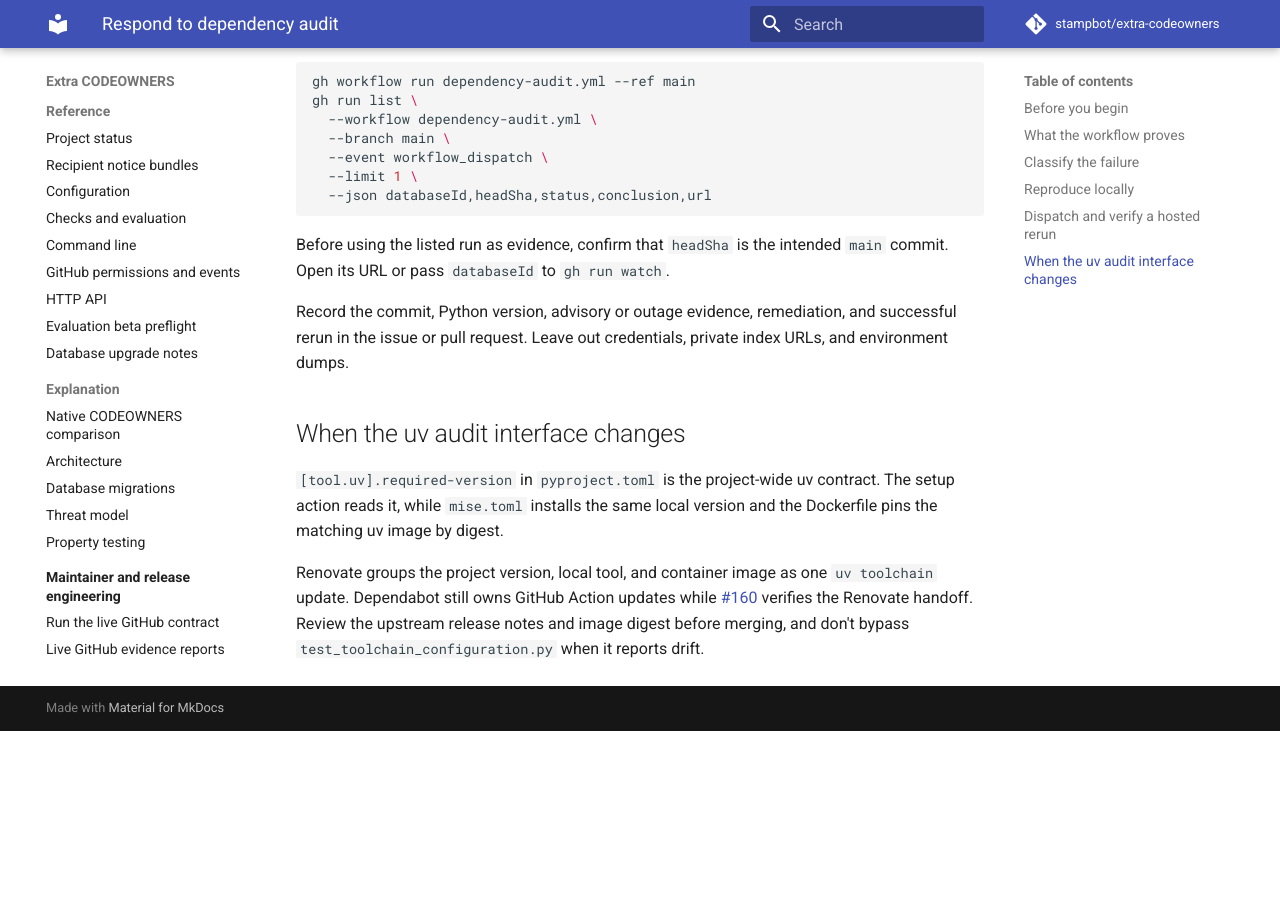
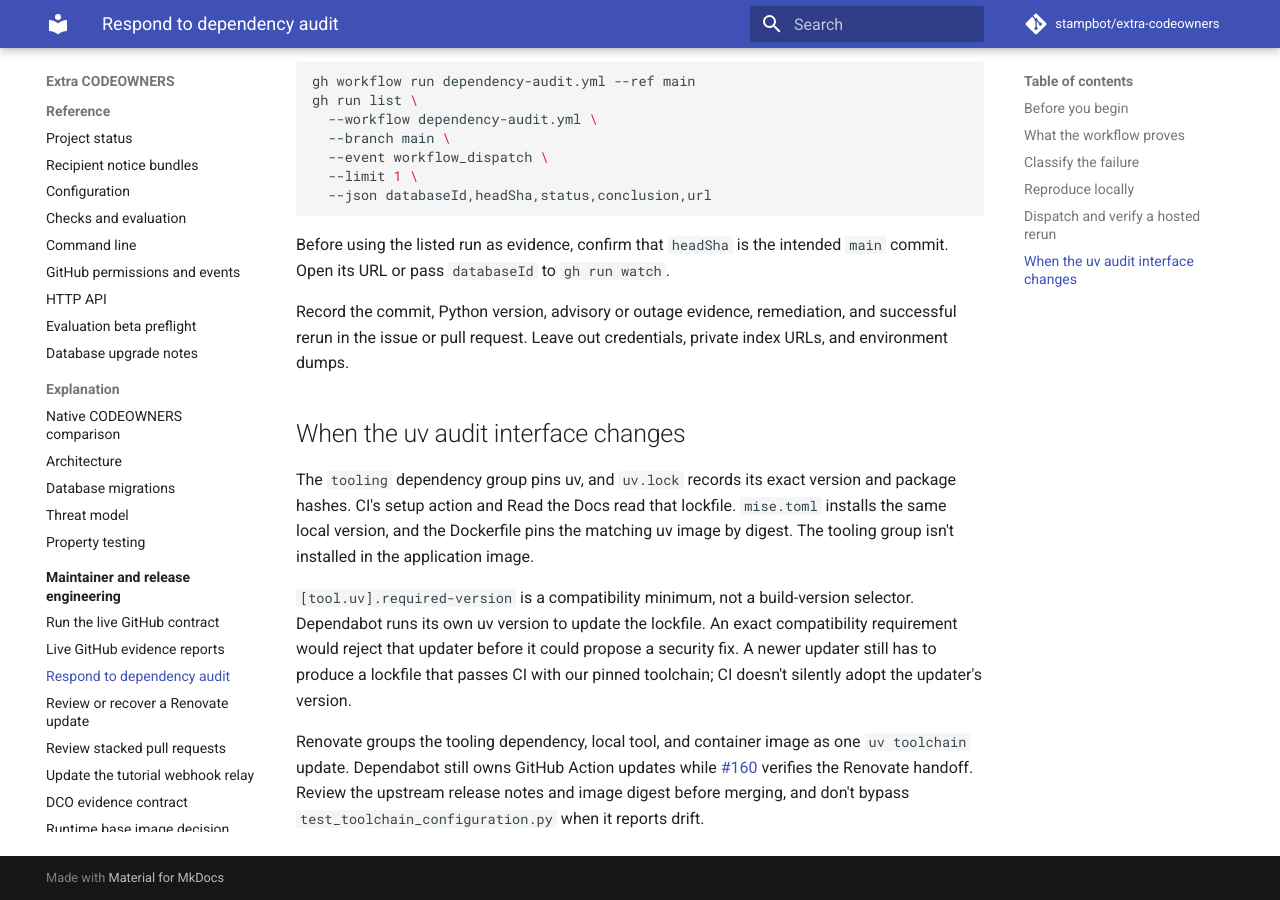
Before and after one commit to stampbot/extra-codeowners, an MkDocs documentation site: the page built from docs/how-to/respond-to-dependency-audit.md, in a window 1280 px wide and 900 px high, scrolled down 2340 px. Built offline with MkDocs 1.6.1 and Material for MkDocs 9.7.7, drawn with Linux system fonts in a browser that asks for light colours; comment, search, counter and statistics services are not loaded; before the commit the page ends 3071 px from its top, so only the background shows below that.

Commit message:
fix(deps): let dependency updaters use newer uv without changing build versions (#184)
* fix(deps): separate uv compatibility from locked build selection

Signed-off-by: Danny Sauer <github@dannysauer.com>

* test: make duplicate-package fixture concatenation explicit

Signed-off-by: Danny Sauer <github@dannysauer.com>

---------

Signed-off-by: Danny Sauer <github@dannysauer.com>

```diff
--- a/docs/how-to/respond-to-dependency-audit.md
+++ b/docs/how-to/respond-to-dependency-audit.md
@@ -105,11 +105,18 @@
 
 ## When the uv audit interface changes
 
-`[tool.uv].required-version` in `pyproject.toml` is the project-wide uv
-contract. The setup action reads it, while `mise.toml` installs the same local
-version and the Dockerfile pins the matching uv image by digest.
+The `tooling` dependency group pins uv, and `uv.lock` records its exact version
+and package hashes. CI's setup action and Read the Docs read that lockfile.
+`mise.toml` installs the same local version, and the Dockerfile pins the matching
+uv image by digest. The tooling group isn't installed in the application image.
 
-Renovate groups the project version, local tool, and container image as one
+`[tool.uv].required-version` is a compatibility minimum, not a build-version
+selector. Dependabot runs its own uv version to update the lockfile. An exact
+compatibility requirement would reject that updater before it could propose a
+security fix. A newer updater still has to produce a lockfile that passes CI
+with our pinned toolchain; CI doesn't silently adopt the updater's version.
+
+Renovate groups the tooling dependency, local tool, and container image as one
 `uv toolchain` update. Dependabot still owns GitHub Action updates while
 [#160](https://github.com/stampbot/extra-codeowners/issues/160) verifies the
 Renovate handoff. Review the upstream release notes and image digest before
--- a/pyproject.toml
+++ b/pyproject.toml
@@ -69,6 +69,7 @@
   "mkdocs>=1.6.0,<2",
   "mkdocs-material>=9.5.0,<10",
 ]
+tooling = ["uv==0.11.28"]
 
 [tool.hatch.build.targets.wheel]
 packages = ["extra_codeowners"]
@@ -80,7 +81,7 @@
 fallback_version = "0.0.0+local"
 
 [tool.uv]
-required-version = "==0.11.28"
+required-version = ">=0.11.28"
 required-environments = [
   "sys_platform == 'linux' and platform_machine == 'x86_64'",
   "sys_platform == 'linux' and platform_machine == 'aarch64'",
```
Also changed, not shown: CONTRIBUTING.md (+5 -0 lines), renovate.json (+2 -14 lines), 8 other files.
